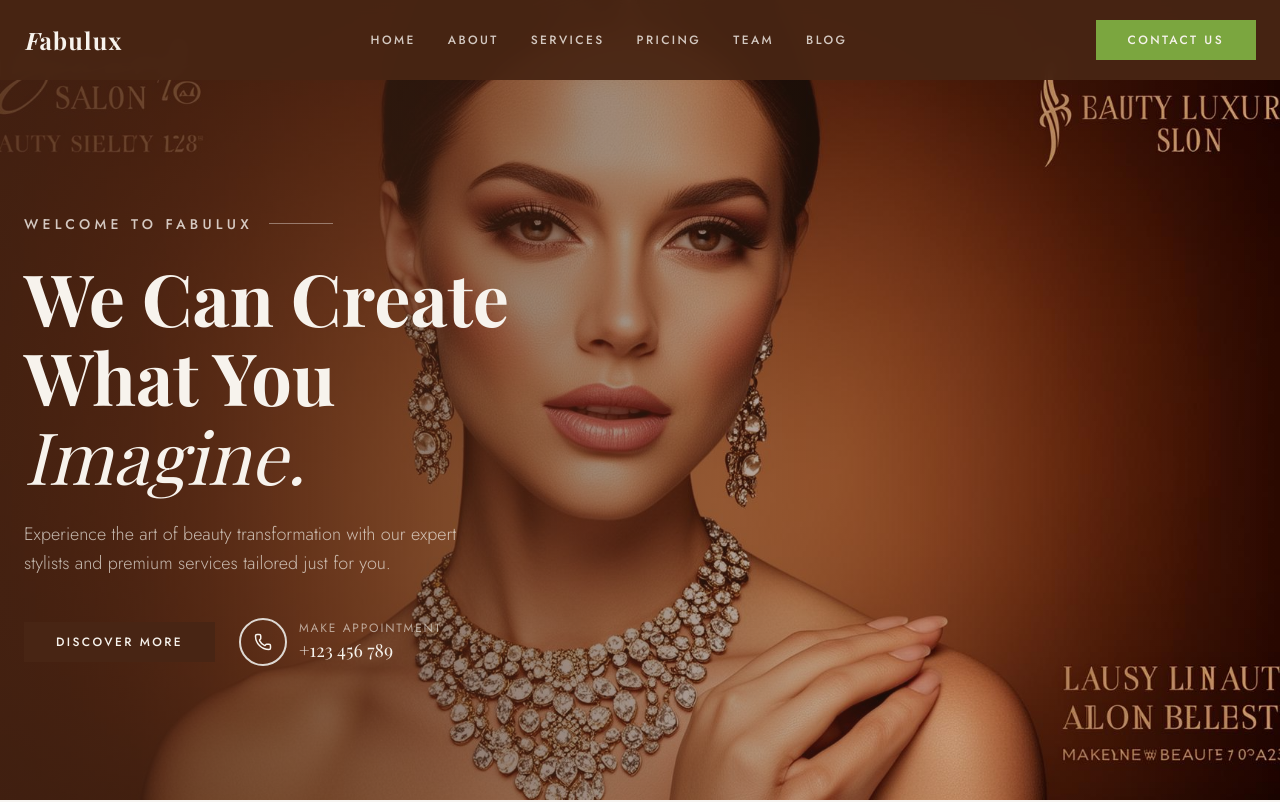
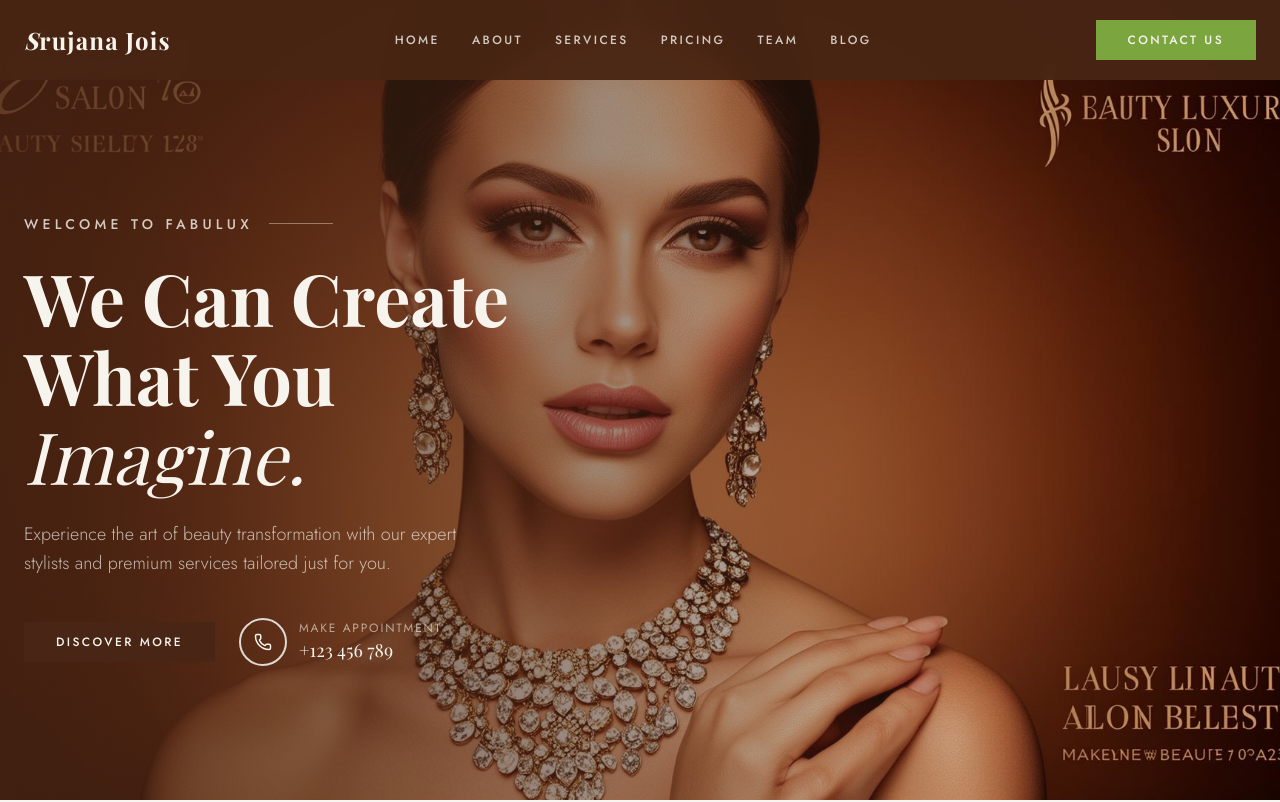
Before and after one commit to AmithBV0606/sj-makeover, a Next.js app: page / in a window 1280 px wide. Shown: the top 802 px of the page. Built offline with nearby package versions, Linux system fonts and the light colour scheme; a web font is replaced by a local one.

Commit message:
Updated logo(name).

```diff
--- a/src/components/Navbar.tsx
+++ b/src/components/Navbar.tsx
@@ -22,7 +22,7 @@ const Navbar = () => {
           href="#hero"
           className="font-display text-2xl font-bold text-cream tracking-wider"
         >
-          <span className="italic">F</span>abulux
+          <span className="italic">S</span>rujana Jois
         </a>
 
         {/* Desktop Nav */}
```
